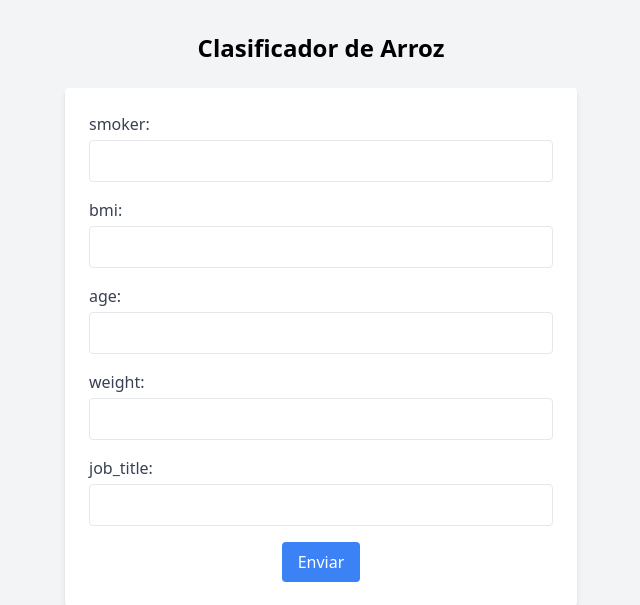
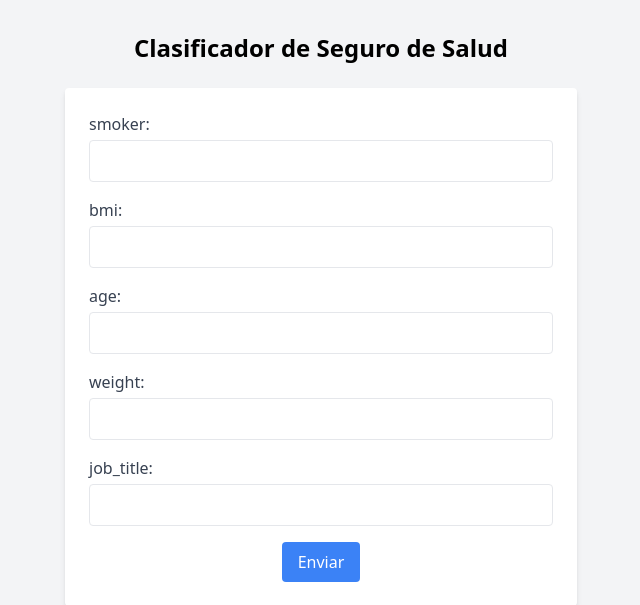
Before and after one commit to jul1oCesar0/Fin_mes2, a Flask app: page / in a window 1280 px wide. Shown: the top 605 px of the page, without its empty margins (319-959 px from the left). Run offline with Flask 3, Linux system fonts and the light colour scheme; parts of the project's set-up code (start-up, migrations or seed data) failed here and were passed over.

Commit message:
Segundo commit

```diff
--- a/templates/formulario.html
+++ b/templates/formulario.html
@@ -1,7 +1,7 @@
 <!DOCTYPE html>
 <html>
 <head>
-    <title>Clasificador de Arroz</title>
+    <title>Clasificador de Seguro de Salud</title>
     <link href="https://cdn.jsdelivr.net/npm/tailwindcss@2.2.19/dist/tailwind.min.css" rel="stylesheet">
     <script>
         function clasificarInsecto(event) {
@@ -25,7 +25,7 @@
                 if (data.error) {
                     document.getElementById('resultado').innerText = 'Error: ' + data.error;
                 } else {
-                    document.getElementById('resultado').innerText = 'El tipo de arroz es ' + data.categoria;
+                    document.getElementById('resultado').innerText = 'El monto reclamado es ' + data.categoria;
                 }
             })
             .catch(error => {
@@ -39,7 +39,7 @@
 
 <body class="bg-gray-100">
     <div class="container mx-auto p-8">
-        <h1 class="text-2xl font-bold mb-6 text-center">Clasificador de Arroz</h1>
+        <h1 class="text-2xl font-bold mb-6 text-center">Clasificador de Seguro de Salud</h1>
         <form id="formulario" onsubmit="clasificarInsecto(event)" class="bg-white p-6 rounded shadow-md max-w-lg mx-auto">
             <div class="mb-4">
                 <label for="smoker" class="block text-gray-700">smoker:</label>
```
